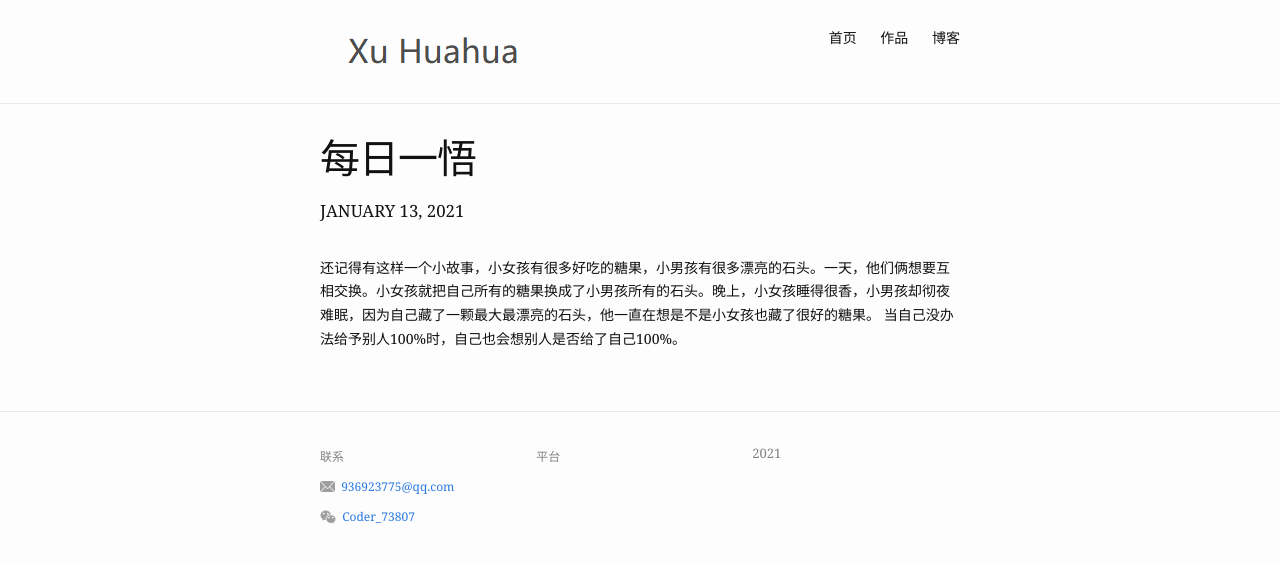
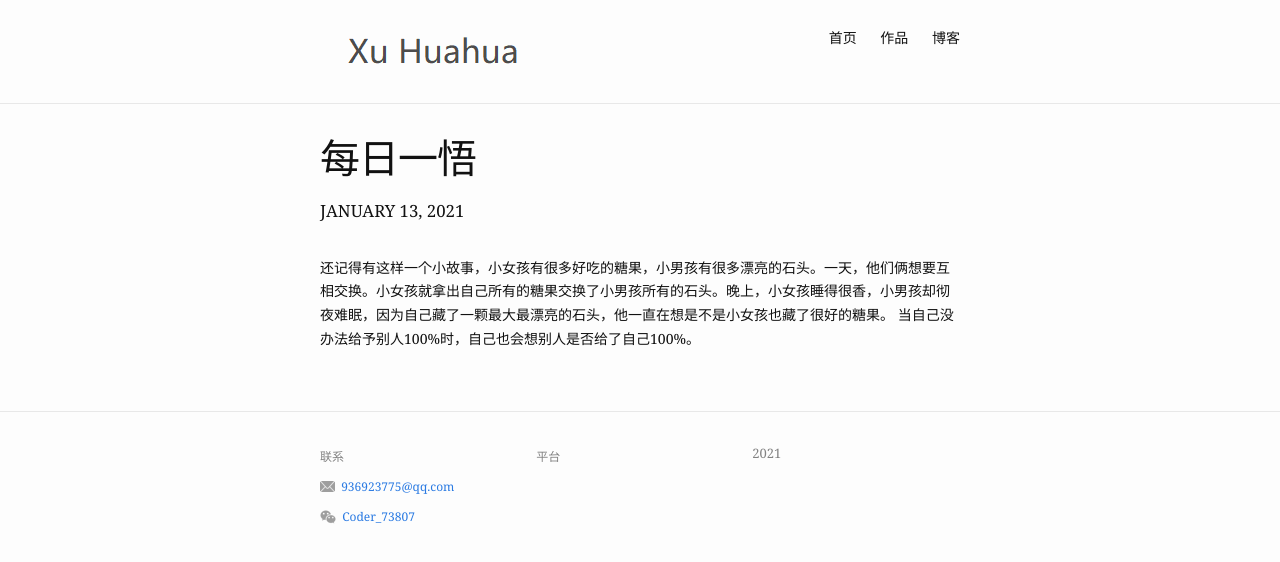
Before and after one commit to ExcellentTim/ExcellentTim.github.io, a Jekyll site: the page built from _posts/2021-01-13-每日一悟.md, in a window 1280 px wide. Shown: the top 562 px of the page. Built offline with Jekyll 4.4.1, drawn with Linux system fonts in a browser that asks for light colours.

Commit message:
修改文件: _posts/2021-01-13-每日一悟.md

```diff
--- a/_posts/2021-01-13-每日一悟.md
+++ b/_posts/2021-01-13-每日一悟.md
@@ -5,5 +5,5 @@ renderNumberedHeading: true
 grammar_cjkRuby: true
 date:   2021-01-13 11:00:00
 ---
-还记得有这样一个小故事，小女孩有很多好吃的糖果，小男孩有很多漂亮的石头。一天，他们俩想要互相交换。小女孩就把自己所有的糖果换成了小男孩所有的石头。晚上，小女孩睡得很香，小男孩却彻夜难眠，因为自己藏了一颗最大最漂亮的石头，他一直在想是不是小女孩也藏了很好的糖果。
+还记得有这样一个小故事，小女孩有很多好吃的糖果，小男孩有很多漂亮的石头。一天，他们俩想要互相交换。小女孩就拿出自己所有的糖果交换了小男孩所有的石头。晚上，小女孩睡得很香，小男孩却彻夜难眠，因为自己藏了一颗最大最漂亮的石头，他一直在想是不是小女孩也藏了很好的糖果。
 当自己没办法给予别人100%时，自己也会想别人是否给了自己100%。
```
